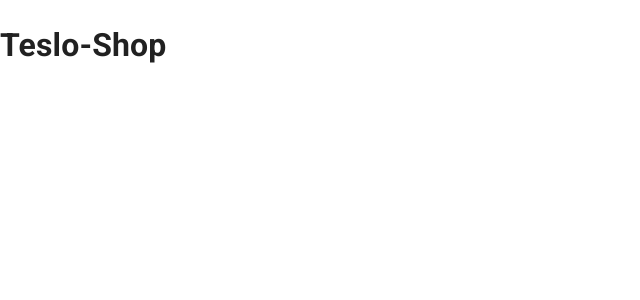
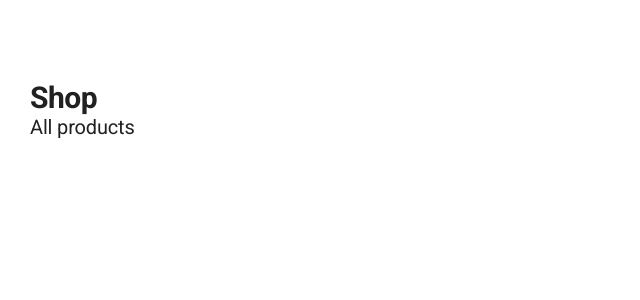
Before and after one commit to karlbehrensg/teslo-shop, a Next.js app: page / in a window 1280 px wide. Shown: the top 300 px of the page, without its empty margins (0-640 px from the left). Built offline with nearby package versions, Linux system fonts and the light colour scheme.

Commit message:
Directory and layout

```diff
--- /dev/null
+++ b/components/layout/ShopLayout.tsx
@@ -0,0 +1,39 @@
+import { FC, PropsWithChildren } from "react";
+import Head from "next/head";
+
+interface Props {
+  title: string;
+  pageDescription: string;
+  imageFullUrl?: string;
+}
+
+export const ShopLayout: FC<PropsWithChildren<Props>> = ({
+  children,
+  title,
+  pageDescription,
+  imageFullUrl,
+}) => {
+  return (
+    <>
+      <Head>
+        <title>{title}</title>
+        <meta name="description" content={pageDescription} />
+        <meta name="og:title" content={title} />
+        <meta name="og:description" content={pageDescription} />
+        {imageFullUrl && <meta name="og:image" content={imageFullUrl} />}
+      </Head>
+      <nav>{/* TODO: Navbar */}</nav>
+      {/* TODO: Sidebar */}
+      <main
+        style={{
+          margin: "80px auto",
+          maxWidth: "1440px",
+          padding: "0px 30px",
+        }}
+      >
+        {children}
+      </main>
+      <footer>{/* TODO: Footer */}</footer>
+    </>
+  );
+};
--- /dev/null
+++ b/components/layout/index.ts
@@ -0,0 +1 @@
+export * from "./ShopLayout";
--- a/pages/index.tsx
+++ b/pages/index.tsx
@@ -1,7 +1,19 @@
+import { Typography } from "@mui/material";
 import type { NextPage } from "next";
+import { ShopLayout } from "../components/layout";
 
 const Home: NextPage = () => {
-  return <h1>Teslo-Shop</h1>;
+  return (
+    <ShopLayout
+      title={"Teslo-Shop"}
+      pageDescription={"Find the best Teslo products"}
+    >
+      <Typography variant="h1">Shop</Typography>
+      <Typography variant="h2" sx={{ mb: 1 }}>
+        All products
+      </Typography>
+    </ShopLayout>
+  );
 };
 
 export default Home;
```
